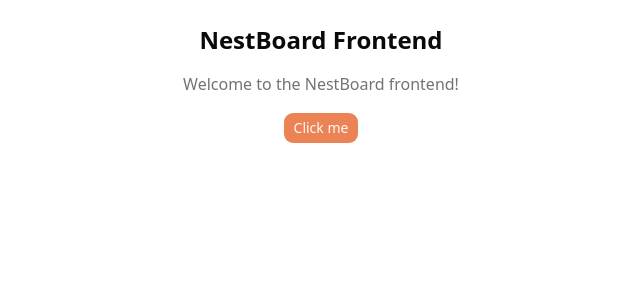
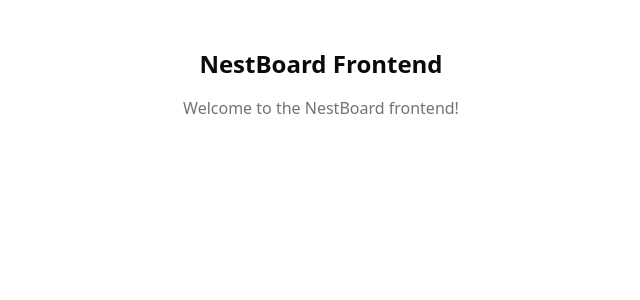
Before and after one commit to heruni99/nestBoardNew, a React (Vite) app: page / in a window 1280 px wide. Shown: the top 300 px of the page, without its empty margins (319-959 px from the left). Built offline with nearby package versions, Linux system fonts and the light colour scheme.

Commit message:
add home to the app.tsx

```diff
--- a/src/App.tsx
+++ b/src/App.tsx
@@ -1,15 +1,11 @@
 import './App.css'
-import { Button } from './components/ui/button'
+import { Home } from './pages/home/home'
 
 function App() {
 
   return (
     <div className="flex flex-col items-center gap-4 p-6">
-     <h1 className="text-center text-2xl font-bold">NestBoard Frontend</h1>
-     <p className="text-center text-muted-foreground">
-       Welcome to the NestBoard frontend!
-     </p>
-     <Button>Click me</Button>
+     <Home />
     </div>
   )
 }
```
